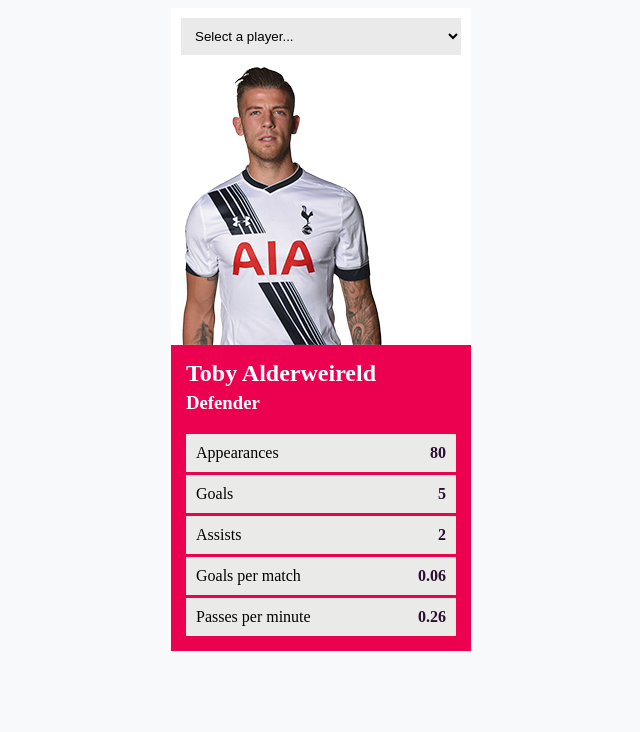
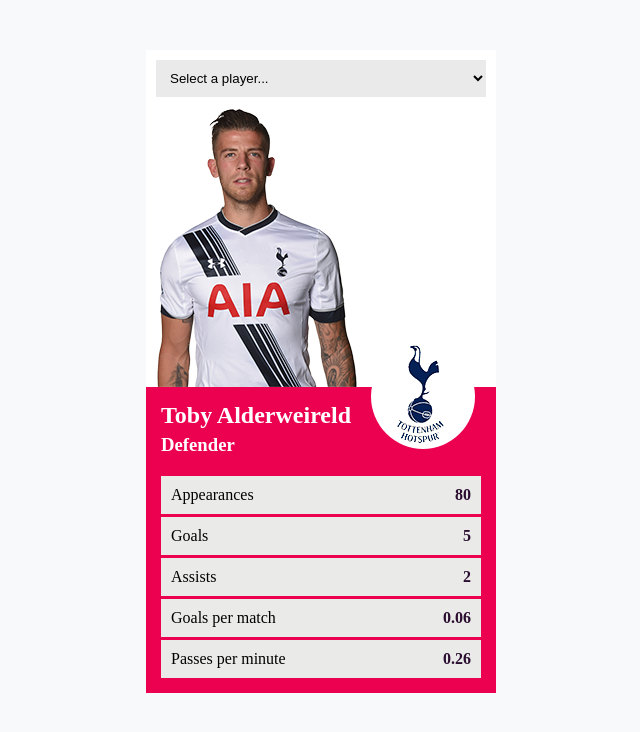
Before and after one commit to harrybeckwith/stat-card, a website built with webpack: page src/index.html in a window 1280 px wide. Shown: the whole page, without its empty margins (319-959 px from the left). Built offline with nearby package versions, Linux system fonts and the light colour scheme.

Commit message:
add positions for sprite badge

```diff
--- a/src/scripts/index.js
+++ b/src/scripts/index.js
@@ -5,14 +5,16 @@
 }
 
 const json = require("../json/player-stats.json");
+console.log(json);
 const app = document.getElementById("app");
 // create class for player data
 class Player {
-  constructor(id, name, position, stats) {
+  constructor(id, name, position, stats, currentTeam) {
     this.id = id;
     this.name = name;
     this.position = position;
     this.stats = stats;
+    this.currentTeam = currentTeam;
   }
   // return stat value
   getStatValue(statName) {
@@ -69,6 +71,13 @@
   getID() {
     return this.id;
   }
+
+  teamName() {
+    return this.currentTeam.shortName
+      .split(" ")
+      .join("")
+      .toLowerCase();
+  }
 }
 // create player objects
 const formattedPlayers = json.players.map(item => {
@@ -77,7 +86,8 @@
     playerData.id,
     playerData.name,
     playerData.info.position,
-    item.stats
+    item.stats,
+    playerData.currentTeam
   );
   return createPlayers;
 });
@@ -121,10 +131,13 @@
   };
   // create body of card html
   const cardHTML = currentPlayer => {
+    console.log(currentPlayer);
     return `
       <div class="player-card__details">
         <img src ="src/images/players/p${currentPlayer.getID()}.png" height='280' class="player-card__details__player">
+
         <div class="player-card__details__content">
+        <div class="player-card__badge player-card__badge--${currentPlayer.teamName()}"></div>
         <h2 class="player-card__details__title">${currentPlayer.playerFullName()}</h2>
         <h3 class="player-card__details__sub-title">${currentPlayer.checkPosition()} </h3>
         <div class="player-card__stats">
@@ -159,6 +172,7 @@
             <p class="player-card__stats__name">Passes per minute</p>
             <p class="player-card__stats__value">${currentPlayer.passesPerMinute()}
             </div>
+
           </div>
       </div>
       </div>
--- a/src/styles/index.scss
+++ b/src/styles/index.scss
@@ -2,10 +2,11 @@
   background-color: #f7f9fa;
 }
 .player-card {
+  margin-top: 50px;
   background-color: #fff;
   margin-left: auto;
   margin-right: auto;
-  max-width: 300px;
+  max-width: 350px;
 
   &__header {
     padding: 10px;
@@ -25,6 +26,7 @@
       display: block;
     }
     &__content {
+      position: relative;
       background-color: #ec0150;
       padding: 15px;
     }
@@ -66,4 +68,31 @@
       font-weight: bold;
     }
   }
+
+  &__badge {
+    background-image: url("~/images/badges_sprite.png");
+    background-repeat: no-repeat;
+    height: 105px;
+    width: 104px;
+    background-color: #fff;
+    border-radius: 50%;
+    position: absolute;
+    right: 21px;
+    top: -43px;
+    &--spurs {
+      background-position: -500px -1000px;
+    }
+    &--arsenal {
+      background-position: -97px -96px;
+    }
+    &--manutd {
+      background-position: -597px -797px;
+    }
+    &--leicester {
+      background-position: 2px 4px;
+    }
+    &--mancity {
+      background-position: -797px -697px;
+    }
+  }
 }
```
